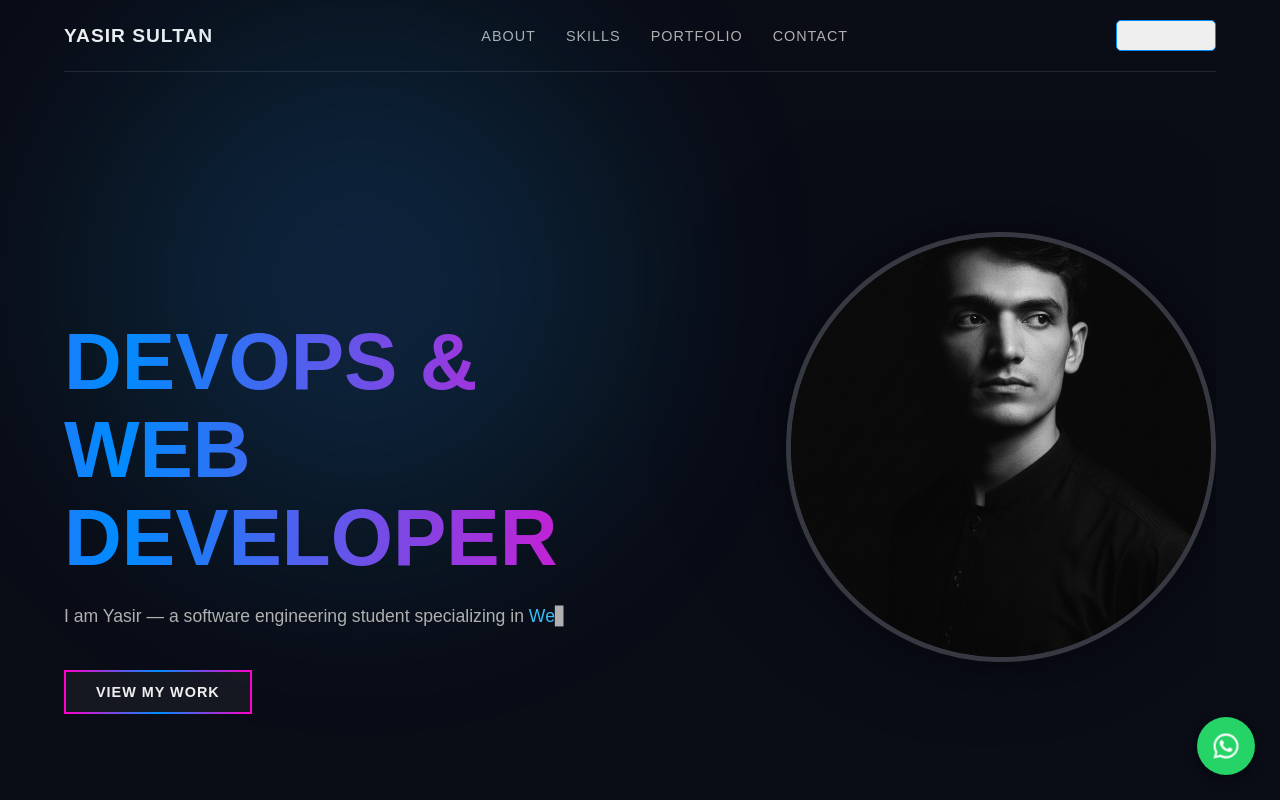
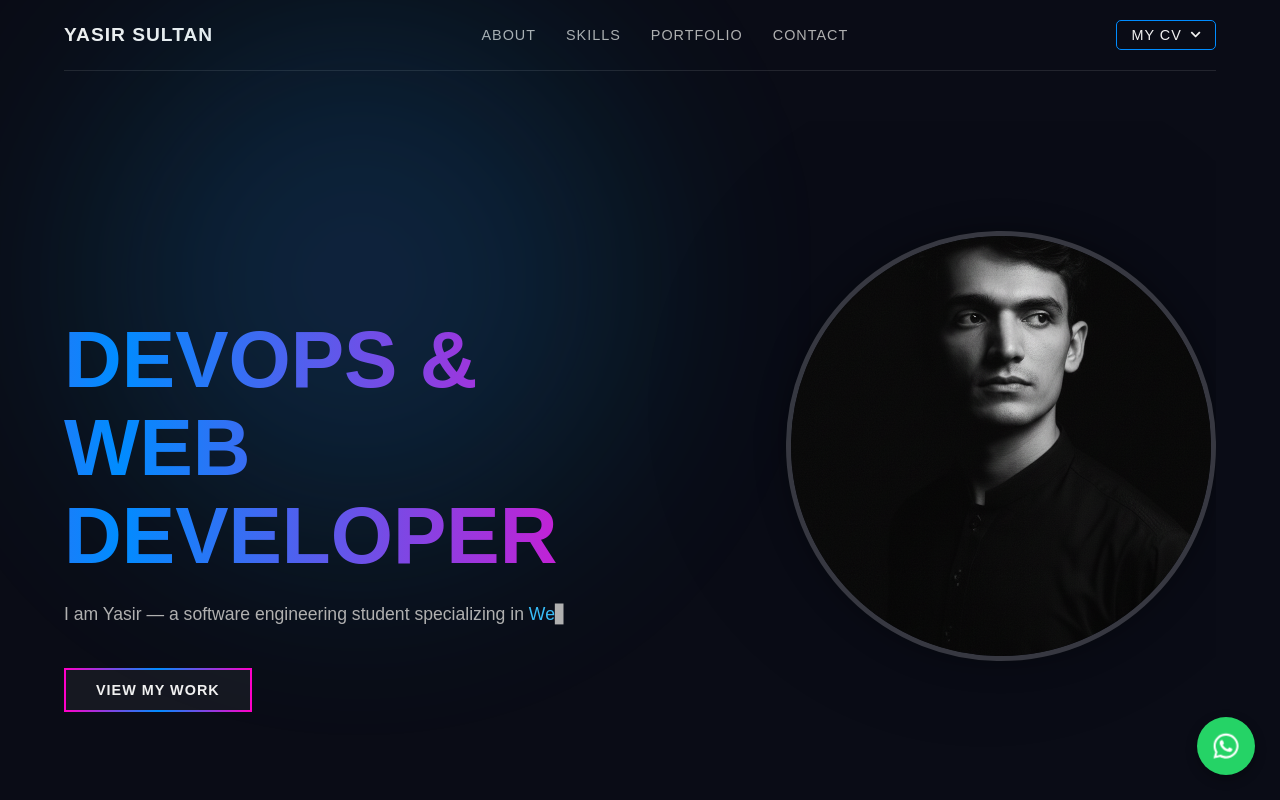
Before and after one commit to sultanyaso/my-portfolio, a React (Create React App) app: page / in a window 1280 px wide. Shown: the top 800 px of the page. Built offline with nearby package versions, Linux system fonts and the light colour scheme.

Commit message:
Add style for CV

```diff
--- a/src/Hero.css
+++ b/src/Hero.css
@@ -553,3 +553,85 @@
     display: none;
   }
 }
+
+
+/* --- CV DROPDOWN STYLING --- */
+
+.cv-dropdown-container {
+    position: relative;
+    display: inline-block;
+}
+
+/* Base button style (inherits from your existing download-cv class) */
+.dropdown-btn {
+    display: flex;
+    align-items: center;
+    gap: 8px;
+    cursor: pointer;
+    background: transparent;
+    font-family: inherit; /* Ensures it matches the rest of the nav */
+}
+
+.chevron {
+    font-size: 0.7rem;
+    transition: transform 0.3s ease;
+}
+
+.chevron.rotate {
+    transform: rotate(180deg);
+}
+
+.cv-dropdown-menu {
+    position: absolute;
+    top: calc(100% + 12px); /* Spacing below the button */
+    right: 0;
+    background-color: var(--color-dark-secondary);
+    border: var(--border-subtle);
+    border-radius: 8px;
+    display: flex;
+    flex-direction: column;
+    min-width: 160px;
+    z-index: 1000;
+    box-shadow: 0 10px 30px rgba(0, 0, 0, 0.6);
+    overflow: hidden;
+    /* Optional: subtle entry animation */
+    animation: dropdownFadeIn 0.2s ease-out;
+}
+
+@keyframes dropdownFadeIn {
+    from { opacity: 0; transform: translateY(-10px); }
+    to { opacity: 1; transform: translateY(0); }
+}
+
+.cv-dropdown-menu a {
+    padding: 12px 20px;
+    color: var(--color-text-faded);
+    text-decoration: none;
+    font-size: 0.85rem;
+    font-weight: 500;
+    transition: all 0.3s ease;
+    border-bottom: 1px solid rgba(255, 255, 255, 0.05);
+}
+
+.cv-dropdown-menu a:last-child {
+    border-bottom: none;
+}
+
+.cv-dropdown-menu a:hover {
+    background: rgba(255, 255, 255, 0.05);
+    color: var(--gradient-end);
+    padding-left: 25px; /* Subtle slide effect on hover */
+}
+
+/* Ensure mobile compatibility */
+@media (max-width: 768px) {
+    .cv-dropdown-menu {
+        right: 50%;
+        transform: translateX(50%); /* Center dropdown on mobile */
+    }
+
+    @keyframes dropdownFadeIn {
+        from { opacity: 0; transform: translate(50%, -10px); }
+        to { opacity: 1; transform: translate(50%, 0); }
+    }
+}
```
